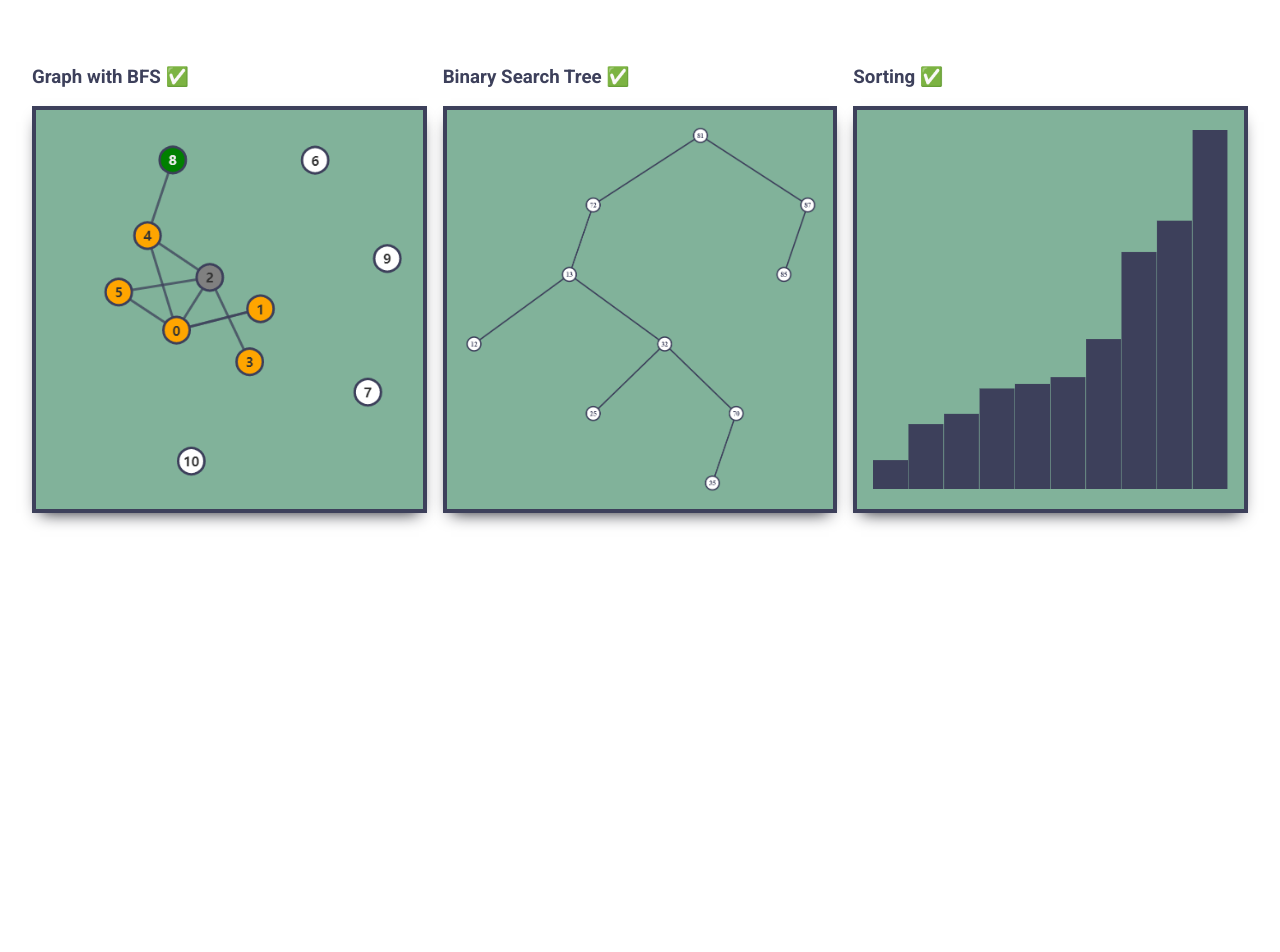
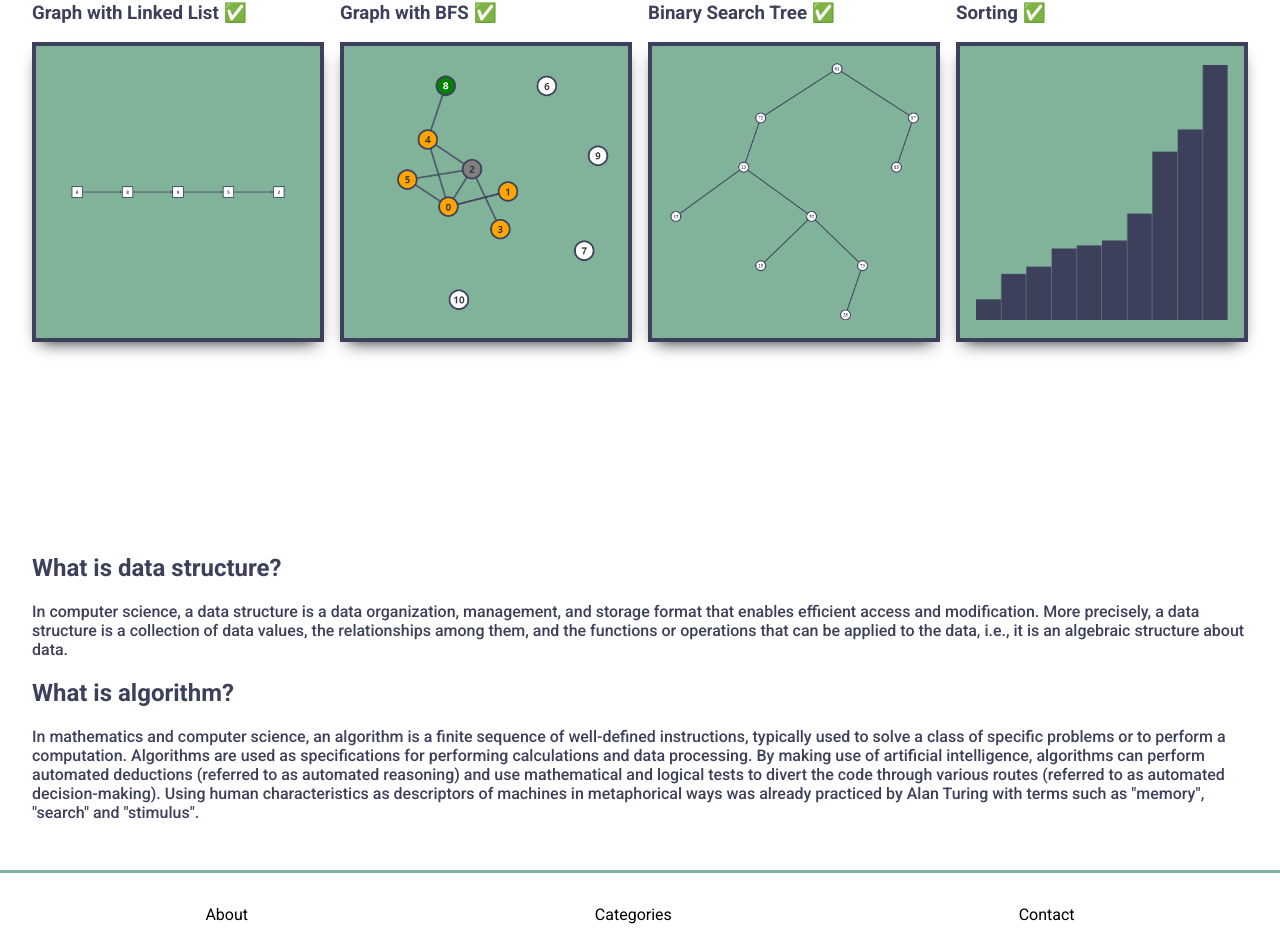
Before and after one commit to AidenKwong/algo, a React (Create React App) app: page / in a window 1280 px wide. Shown: the part 743-1695 px from the top of the page. Before the commit the page ends 1288 px from the top, so only its background shows below. Built offline with nearby package versions, Linux system fonts and the light colour scheme.

Commit message:
bunch of stuff

```diff
--- a/src/App.js
+++ b/src/App.js
@@ -11,6 +11,7 @@ import {
 } from "./pages";
 
 import Navbar from "./components/navbar/Navbar";
+import FooterSection from "./pages/footer/FooterSection";
 
 const App = () => {
   return (
@@ -29,6 +30,7 @@ const App = () => {
         <Route path="/tree" element={<TreePage />} />
         <Route path="/sort" element={<SortPage />} />
       </Routes>
+      <FooterSection />
     </div>
   );
 };
--- a/src/App.scss
+++ b/src/App.scss
@@ -24,8 +24,16 @@ a {
 
 h1,
 h2,
-h3 {
+h3,
+h4,
+h5,
+h6,
+p {
   color: $blue;
+}
+
+p {
+  font-weight: 500;
 }
 
 .header {
@@ -98,6 +106,9 @@ button.secondaryBtn:hover {
 }
 
 .homePage {
+  display: flex;
+  flex-direction: column;
+  gap: 4rem;
   max-width: 1280px;
   margin: 0 auto;
 }
--- a/src/components/home_page/FirstSection.jsx
+++ b/src/components/home_page/FirstSection.jsx
@@ -3,6 +3,7 @@ import styles from "./FirstSection.module.scss";
 import graph_img from "../../assets/images/graph_example.png";
 import BST_img from "../../assets/images/BST_example.png";
 import sort_img from "../../assets/images/sort_example.png";
+import linked_list_img from "../../assets/images/linked_list_example.png";
 import { Link } from "react-router-dom";
 
 const timer = (ms) => new Promise((res) => setTimeout(res, ms));
@@ -86,7 +87,7 @@ const FirstSection = () => {
         </div>
 
         <div className={styles.title2ndPart}>
-          <p>{sentence}</p>
+          <h4>{sentence}</h4>
           <button disabled={running} onClick={Simple_Sorting_Algo}>
             {running ? (
               <div className="SORTING" />
@@ -103,6 +104,12 @@ const FirstSection = () => {
         <h2>{`Current available DSA 💯`}</h2>
       </div>
       <div className={styles.gridOfExamples}>
+        <div className={styles.example}>
+          <h3>{`Graph with Linked List ✅`}</h3>
+          <Link to="/linked-list" className={styles.imgContainer}>
+            <img src={linked_list_img} alt="linked_list_example.png" />
+          </Link>
+        </div>
         <div className={styles.example}>
           <h3>{`Graph with BFS ✅`}</h3>
           <Link to="/graph" className={styles.imgContainer}>
--- a/src/components/home_page/FirstSection.module.scss
+++ b/src/components/home_page/FirstSection.module.scss
@@ -3,7 +3,8 @@
 .section {
   display: flex;
   flex-direction: column;
-  gap: 4em;
+  gap: 2rem;
+  margin-bottom: 8rem;
 }
 
 .title {
@@ -58,6 +59,7 @@
 }
 
 .imgContainer {
+  transition: all 0.3s ease-in-out;
   background-color: $green;
   border: 0.25em solid $blue;
   flex: 1;
@@ -66,7 +68,12 @@
   justify-content: center;
   padding: 1em;
   box-shadow: 0 0.5em 1em -0.5em $black;
+
   img {
     max-width: 100%;
   }
 }
+
+.imgContainer:hover {
+  transform: scale(1.05);
+}
--- /dev/null
+++ b/src/components/home_page/SecondSection.jsx
@@ -0,0 +1,32 @@
+import React from "react";
+
+const SecondSection = () => {
+  return (
+    <div>
+      <h2>What is data structure?</h2>
+      <p>
+        In computer science, a data structure is a data organization,
+        management, and storage format that enables efficient access and
+        modification. More precisely, a data structure is a collection of data
+        values, the relationships among them, and the functions or operations
+        that can be applied to the data, i.e., it is an algebraic structure
+        about data.
+      </p>
+      <h2>What is algorithm?</h2>
+      <p>
+        In mathematics and computer science, an algorithm is a finite sequence
+        of well-defined instructions, typically used to solve a class of
+        specific problems or to perform a computation. Algorithms are used as
+        specifications for performing calculations and data processing. By
+        making use of artificial intelligence, algorithms can perform automated
+        deductions (referred to as automated reasoning) and use mathematical and
+        logical tests to divert the code through various routes (referred to as
+        automated decision-making). Using human characteristics as descriptors
+        of machines in metaphorical ways was already practiced by Alan Turing
+        with terms such as "memory", "search" and "stimulus".
+      </p>
+    </div>
+  );
+};
+
+export default SecondSection;
--- a/src/pages/HomePage.jsx
+++ b/src/pages/HomePage.jsx
@@ -1,10 +1,12 @@
 import React from "react";
 import FirstSection from "../components/home_page/FirstSection";
 
+import SecondSection from "../components/home_page/SecondSection";
 const HomePage = () => {
   return (
     <div className="page homePage">
       <FirstSection />
+      <SecondSection />
     </div>
   );
 };
--- /dev/null
+++ b/src/pages/footer/FooterSection.jsx
@@ -0,0 +1,14 @@
+import React from "react";
+import styles from "./FooterSection.module.scss";
+
+const FooterSection = () => {
+  return (
+    <div className={styles.footer}>
+      <div>About</div>
+      <div>Categories</div>
+      <div>Contact</div>
+    </div>
+  );
+};
+
+export default FooterSection;
--- /dev/null
+++ b/src/pages/footer/FooterSection.module.scss
@@ -0,0 +1,9 @@
+@import "/src/styles/variables";
+
+.footer {
+  border-top: 0.2em solid $green;
+  padding: 2rem;
+  height: 10vh;
+  display: flex;
+  justify-content: space-around;
+}
```
Also changed, not shown: src/assets/images/linked_list_example.png (added).
